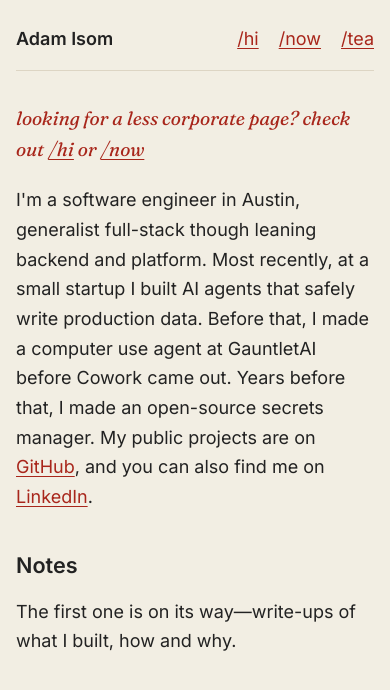
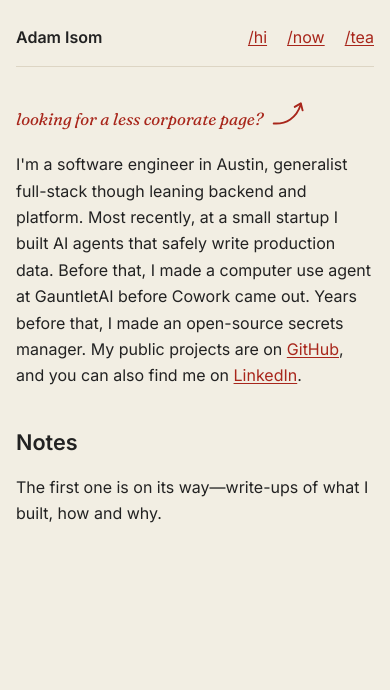
Before and after one commit to adamisom/adamisom.github.io, a Jekyll site: the page built from index.html, in a window 390 px wide. Shown: the top 690 px of the page. Built offline with Jekyll 4.4.1, drawn with Linux system fonts in a browser that asks for light colours.

Commit message:
home: up arrow to the nav on phones, smaller type and bottom padding on phones

```diff
--- a/css/site.css
+++ b/css/site.css
@@ -91,3 +91,12 @@ th, td { border: 1px solid var(--rule); padding: 0.35rem 0.6rem; text-align: lef
 
 .aside { font-family: "Fraunces", Georgia, serif; font-style: italic; font-size: 1.2rem; color: var(--link); }
 .aside a { color: inherit; }
+
+.aside-arrow { display: none; width: 2.2rem; height: 1.75rem; vertical-align: -0.1rem; margin-left: 0.25rem; }
+
+@media (max-width: 480px) {
+  body { font-size: 1rem; padding-bottom: 1.25rem; }
+  .aside { font-size: 1.05rem; }
+  .aside-links { display: none; }
+  .aside-arrow { display: inline-block; }
+}
--- a/index.html
+++ b/index.html
@@ -2,7 +2,7 @@
 layout: default
 ---
 <section class="intro">
-  <p class="aside">looking for a less corporate page? check out <a href="{{ '/hi/' | relative_url }}">/hi</a> or <a href="{{ '/now/' | relative_url }}">/now</a></p>
+  <p class="aside">looking for a less corporate page?<span class="aside-links"> check out <a href="{{ '/hi/' | relative_url }}">/hi</a> or <a href="{{ '/now/' | relative_url }}">/now</a></span> <svg class="aside-arrow" viewBox="0 0 40 32" fill="none" stroke="currentColor" stroke-width="2.2" stroke-linecap="round" stroke-linejoin="round" aria-hidden="true"><path d="M3 28c14 1 26-6 31-22"/><path d="M27 9l7-4 2 8"/></svg></p>
   <p>I'm a software engineer in Austin, generalist full-stack though leaning backend and platform. Most recently, at a small startup I built AI agents that safely write production data. Before that, I made a computer use agent at GauntletAI before Cowork came out. Years before that, I made an open-source secrets manager. My public projects are on <a href="{{ site.links.github }}">GitHub</a>, and you can also find me on <a href="{{ site.links.linkedin }}">LinkedIn</a>.</p>
 </section>
 
```
